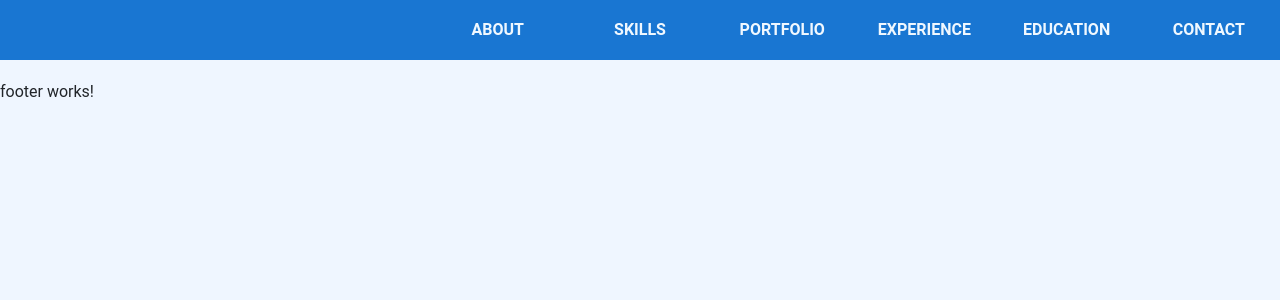
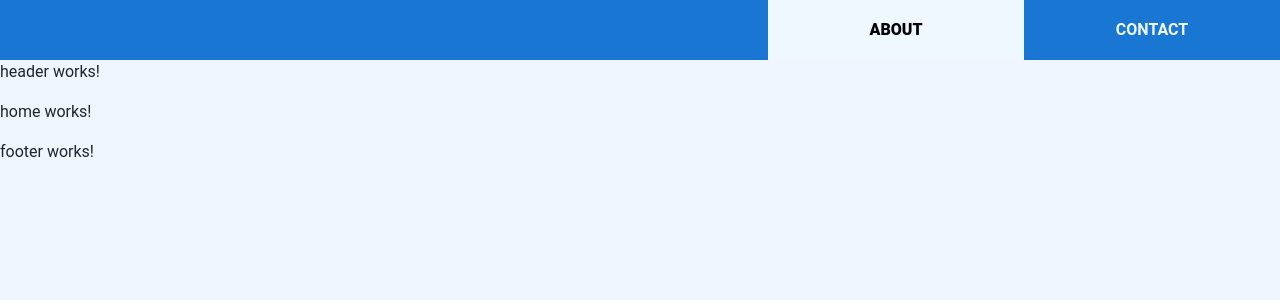
Before and after one commit to Cfun1/ng-store, an Angular app: page /home in a window 1280 px wide. Shown: the top 300 px of the page. Built offline with nearby package versions, Linux system fonts and the light colour scheme.

Commit message:
refactoring - housekeeping -  import httpclient at app level

```diff
--- a/src/app/_shared/shared.module.ts
+++ b/src/app/_shared/shared.module.ts
@@ -4,6 +4,7 @@ import { FontAwesomeModule } from '@fortawesome/angular-fontawesome';
 import { FormsModule } from '@angular/forms';
 import { MatButtonModule } from '@angular/material/button';
 import { MaterialModule } from './material/material.module';
+import { HttpClientModule } from '@angular/common/http';
 
 @NgModule({
   imports: [
@@ -14,6 +15,6 @@ import { MaterialModule } from './material/material.module';
     MaterialModule,
   ],
   declarations: [],
-  exports: [MaterialModule, FontAwesomeModule],
+  exports: [MaterialModule, FontAwesomeModule, HttpClientModule],
 })
 export class SharedModule {}
--- a/src/app/app.module.ts
+++ b/src/app/app.module.ts
@@ -6,7 +6,7 @@ import { AppComponent } from './app.component';
 import { HomeComponent } from './home/home.component';
 import { HeaderComponent } from './header/header.component';
 import { FooterComponent } from './footer/footer.component';
-
+import { SharedModule } from './_shared/shared.module';
 import { NavbarComponent } from './header/navbar/navbar.component';
 
 @NgModule({
@@ -17,7 +17,7 @@ import { NavbarComponent } from './header/navbar/navbar.component';
     NavbarComponent,
     FooterComponent,
   ],
-  imports: [BrowserModule, AppRoutingModule],
+  imports: [BrowserModule, AppRoutingModule, SharedModule],
   providers: [],
   bootstrap: [AppComponent],
 })
--- a/src/app/header/navbar/navbar.component.css
+++ b/src/app/header/navbar/navbar.component.css
@@ -1,5 +1,5 @@
 .navbar {
-	position: fixed;
+  position: sticky;
   z-index: 1030;
   margin: 0;
   padding: 0;
--- a/src/app/header/navbar/navbar.component.html
+++ b/src/app/header/navbar/navbar.component.html
@@ -1,12 +1,8 @@
 <ul class="navbar list-unstyled laptop-only">
-	<li>
-		<a routerLink="/">{{ title }}</a>
-	</li>
-	<div class="spacer"></div>
-	<li routerLinkActive="nav-active"><a routerLink="/about">About</a></li>
-	<li routerLinkActive="nav-active"><a routerLink="/skills">Skills</a></li>
-	<li routerLinkActive="nav-active"><a routerLink="/portfolio">portfolio</a></li>
-	<li routerLinkActive="nav-active"><a routerLink="/experience">experience</a></li>
-	<li routerLinkActive="nav-active"><a routerLink="/education">education</a></li>
-	<li routerLinkActive="nav-active"><a routerLink="/contact">contact</a></li>
+  <li>
+    <a routerLink="/">{{ title }}</a>
+  </li>
+  <div class="spacer"></div>
+  <li routerLinkActive="nav-active"><a routerLink="/home">About</a></li>
+  <li routerLinkActive="nav-active"><a routerLink="/contact">contact</a></li>
 </ul>
--- a/tsconfig.json
+++ b/tsconfig.json
@@ -18,10 +18,7 @@
     "importHelpers": true,
     "target": "es2017",
     "module": "es2020",
-    "lib": [
-      "es2020",
-      "dom"
-    ]
+    "lib": ["es2020", "dom"]
   },
   "angularCompilerOptions": {
     "enableI18nLegacyMessageIdFormat": false,
```
Also changed, not shown: src/app/header/navbar/navbar.component.ts (indentation only). Lines whose indentation alone changed are shown as unchanged.
